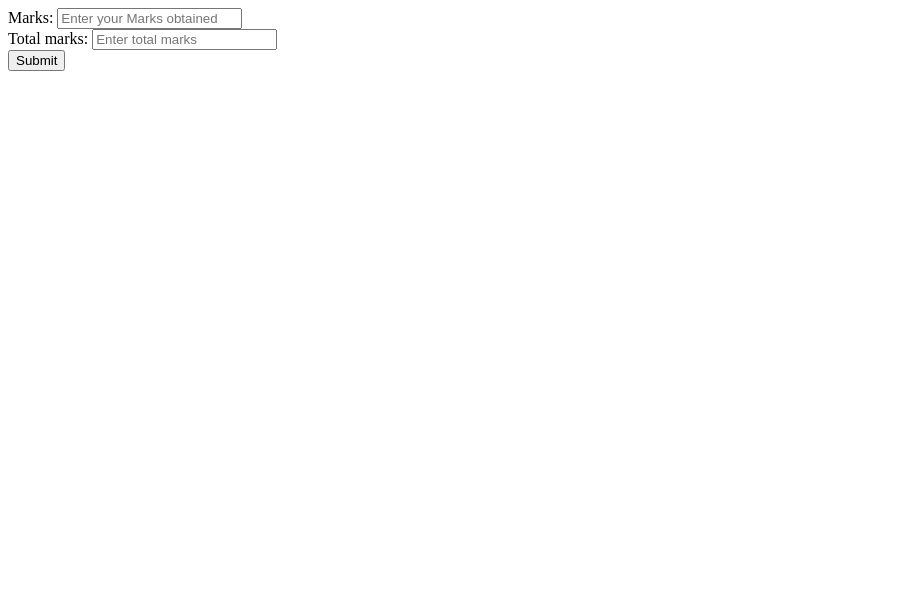
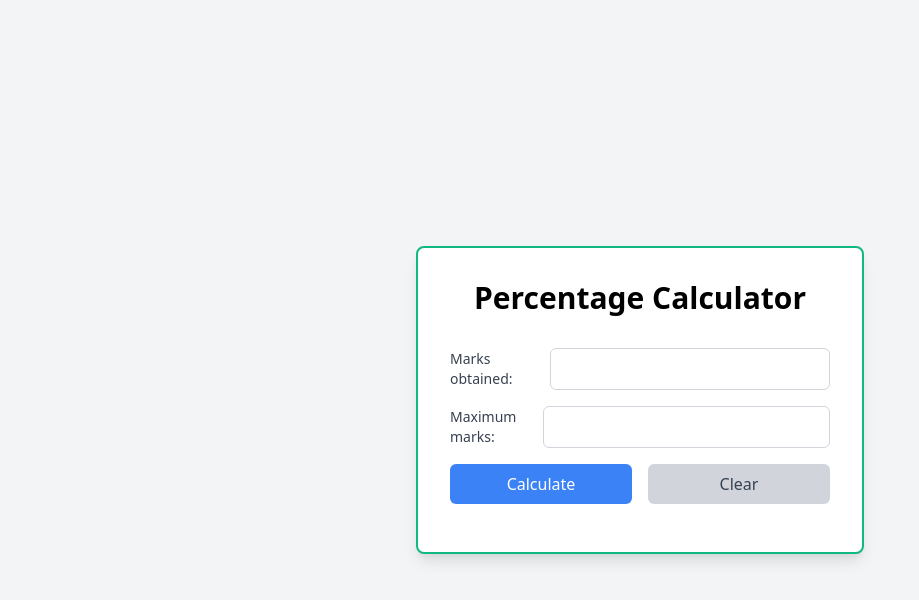
Before and after one commit to Raunak-kushwaha/test, a plain HTML site: page prctcalc.html in a window 1280 px wide. Shown: the whole page, without its empty margins (0-919 px from the left). Drawn offline with nearby package versions, Linux system fonts and the light colour scheme.

Commit message:
added working calculator for marks percentage

```diff
--- a/prctcalc.html
+++ b/prctcalc.html
@@ -1,17 +1,89 @@
 <!DOCTYPE html>
 <html lang="en">
+
 <head>
-    <meta charset="UTF-8">
-    <meta name="viewport" content="width=device-width, initial-scale=1.0">
-    <title>Document</title>
+	<meta charset="UTF-8">
+	<meta name="viewport"
+		content="width=device-width, initial-scale=1.0">
+	<title>Percentage Calculator</title>
+	<link href=
+"https://unpkg.com/tailwindcss@^2/dist/tailwind.min.css"
+		rel="stylesheet">
 </head>
-<body>
-    <form>
-        Marks: <input type="number" name="obtained" id="obt" placeholder="Enter your Marks obtained">
-        <br>
-        Total marks: <input type="number" name="totalnumber" id="totaln" placeholder="Enter total marks">
-        <br>
-        <input type="submit" value="Submit" id="submit">
-        </form>
+
+<body class="bg-gray-100 min-h-screen flex
+			items-center justify-center">
+	<div class="max-w-md w-full bg-white p-8
+				rounded-lg shadow-lg border-2
+				border-green-500">
+		<h1 class="text-3xl font-bold text-center mb-8">
+			Percentage Calculator
+		</h1>
+		<div class="mb-4 flex items-center">
+			<label for="numberInput"
+				class="block text-sm font-medium
+						text-gray-700 mr-2">
+				Marks obtained:
+			</label>
+			<input type="number" id="numberInput"
+				class="w-full border border-gray-300 rounded-md
+						py-2 px-3 ml-4 focus:outline-none
+						focus:border-blue-500">
+		</div>
+		<div class="mb-4 flex items-center">
+			<label for="percentageInput"
+				class="block text-sm font-medium text-gray-700 mr-2">
+				Maximum marks:
+			</label>
+			<input type="number" id="percentageInput"
+				class="w-full border border-gray-300 rounded-md py-2
+						px-3 focus:outline-none focus:border-blue-500">
+		</div>
+		<div class="flex justify-between mb-4">
+			<button id="calculateButton"
+					class="w-1/2 bg-blue-500 text-white rounded-md py-2
+						px-4 hover:bg-blue-600 focus:outline-none mr-2">
+				Calculate
+			</button>
+			<button id="clearButton"
+					class="w-1/2 bg-gray-300 text-gray-700 rounded-md py-2
+						px-4 hover:bg-gray-400 focus:outline-none ml-2">
+				Clear
+			</button>
+		</div>
+		<div id="result" class="text-center text-lg font-semibold"></div>
+	</div>
+
+	<script>
+
+
+
+const calculateButton = document.getElementById('calculateButton');
+const clearButton = document.getElementById('clearButton');
+const numberInput = document.getElementById('numberInput');
+const percentageInput = document.getElementById('percentageInput');
+const result = document.getElementById('result');
+
+calculateButton.addEventListener('click', function () {
+    const earnedMarks = parseFloat(numberInput.value);
+    const maximumMarks = parseFloat(percentageInput.value);
+
+    if (isNaN(earnedMarks) || isNaN(maximumMarks)) {
+        result.textContent = 'Please enter valid numbers!';
+        result.classList.add('text-red-500');
+    } else {
+        const calculatedPercentage = ((earnedMarks / maximumMarks) * 100) ;
+        result.textContent = `You scored ${calculatedPercentage}%`;
+        result.classList.remove('text-red-500');
+    }
+});
+
+clearButton.addEventListener('click', function () {
+    numberInput.value = '';
+    percentageInput.value = '';
+    result.textContent = '';
+});
+	</script>
 </body>
+
 </html>
```
